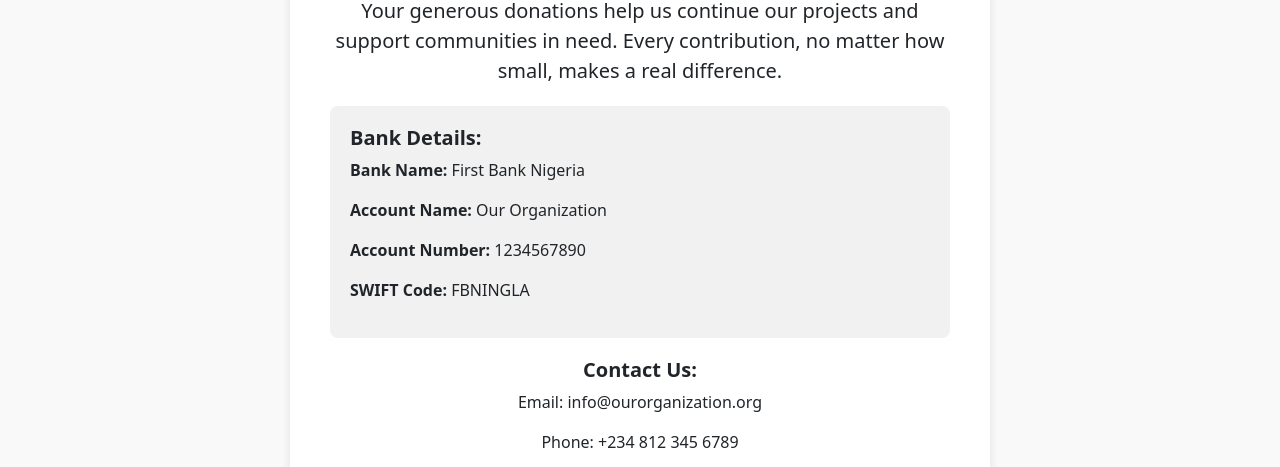
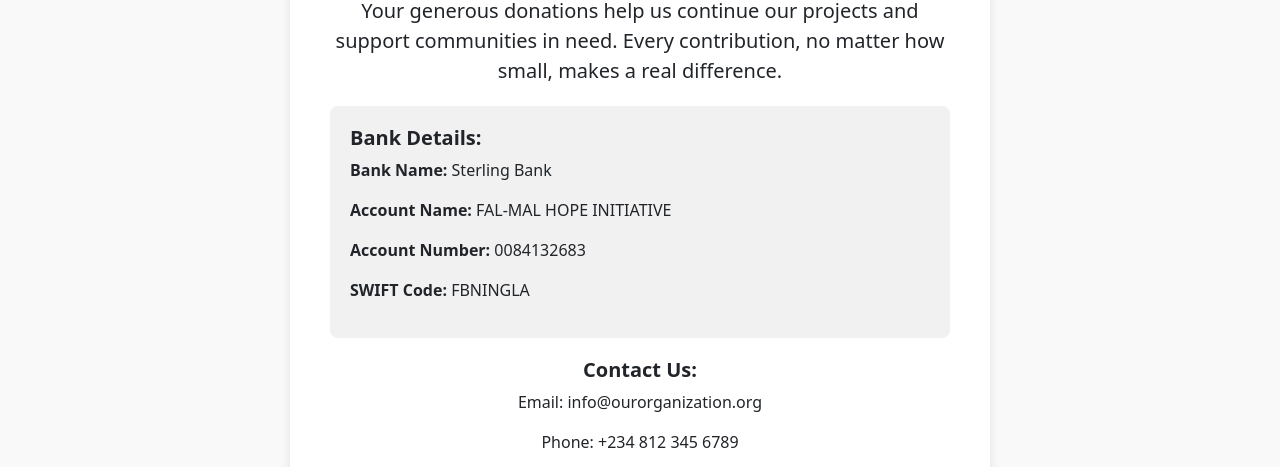
Before and after one commit to abbk1/famhi, a plain HTML site: page donate.html in a window 1280 px wide. Shown: the part 314-781 px from the top of the page. Drawn offline with nearby package versions, Linux system fonts and the light colour scheme.

Commit message:
adding account number

```diff
--- a/donate.html
+++ b/donate.html
@@ -124,9 +124,9 @@
 
             <div class="account-info">
                 <h5><strong>Bank Details:</strong></h5>
-                <p><strong>Bank Name:</strong> First Bank Nigeria</p>
-                <p><strong>Account Name:</strong> Our Organization</p>
-                <p><strong>Account Number:</strong> 1234567890</p>
+                <p><strong>Bank Name:</strong> Sterling Bank</p>
+                <p><strong>Account Name:</strong> FAL-MAL HOPE INITIATIVE</p>
+                <p><strong>Account Number:</strong> 0084132683 </p>
                 <p><strong>SWIFT Code:</strong> FBNINGLA</p>
             </div>
 
```
